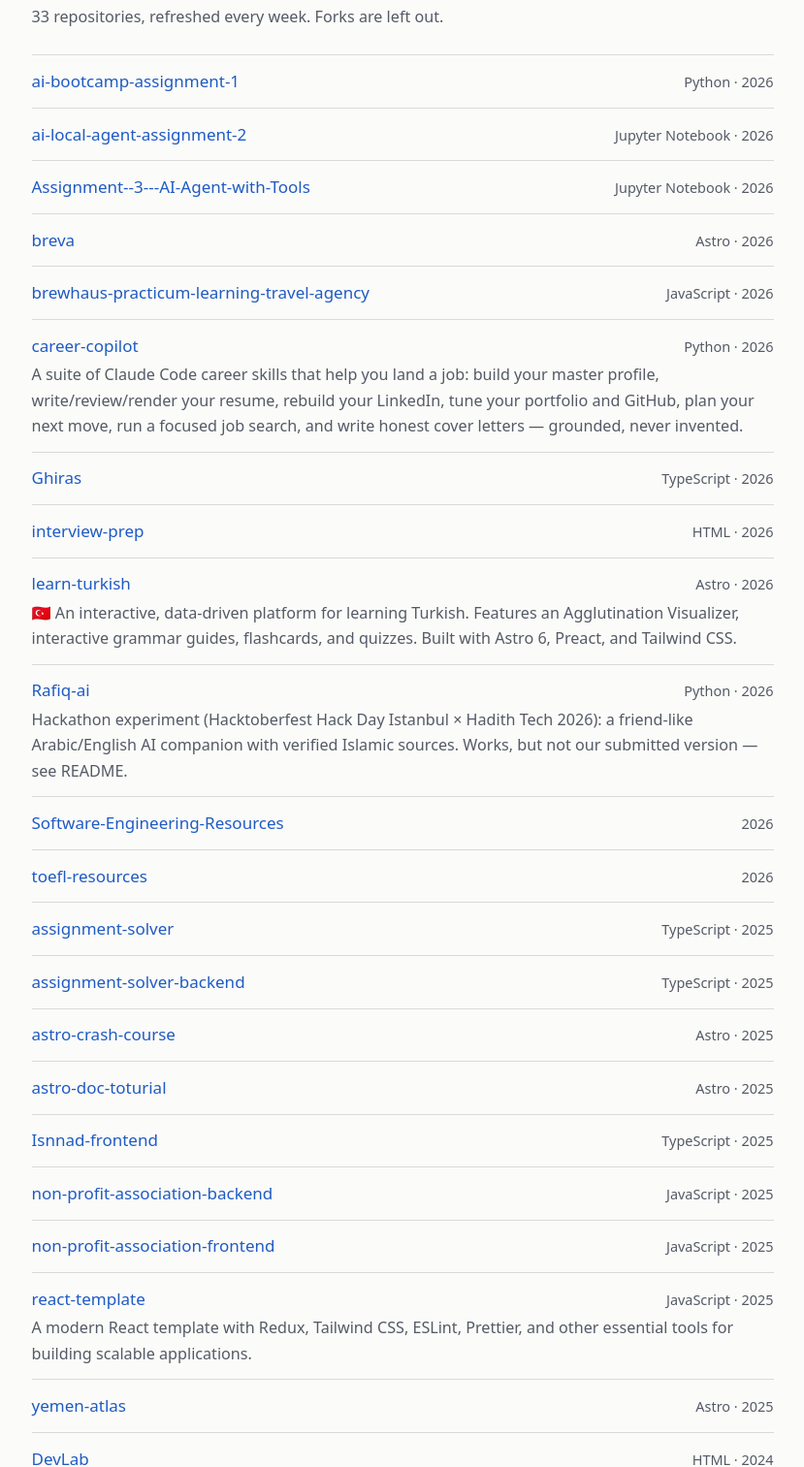
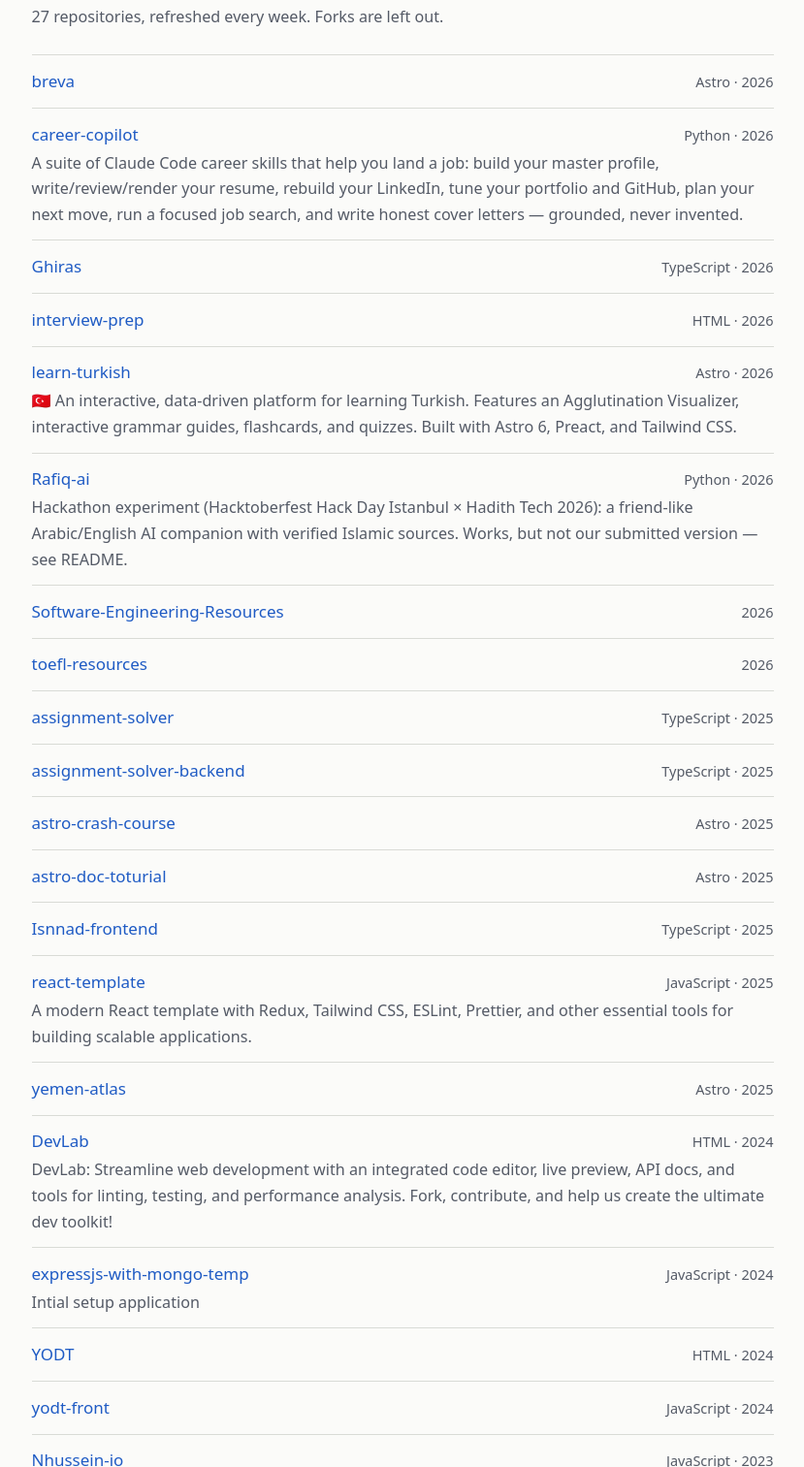
Before and after one commit to nhussein2026/Nhussein-io, an Astro site: page /journey in a window 1280 px wide. Shown: the part 2177-3690 px from the top of the page at 97% size, without its empty margins (225-1054 px from the left). Built offline with nearby package versions, Linux system fonts and the light colour scheme; Astro itself is replaced by a stand-in of ours.

Commit message:
feat: fill in story dates and Safha details, hide unreviewed repositories
Hop starts Sep 2026 (first commit), Eskici ends Jul 2025, and Safha is
the safha.dev blog: solo, WordPress first, now Astro. Six repositories
stay off Journey until they are reviewed.

Co-Authored-By: Claude Opus 5.5 <noreply@anthropic.com>

```diff
--- a/scripts/fetch-repos.mjs
+++ b/scripts/fetch-repos.mjs
@@ -4,6 +4,17 @@ import { writeFile } from "node:fs/promises";
 
 const USER = "nhussein2026";
 const OUT = new URL("../src/data/repos.json", import.meta.url);
+
+// Public repositories kept off the site until I have reviewed them
+// (doc/questions.md, D-b and D-c). Remove a name to show it again.
+const HIDDEN = new Set([
+  "non-profit-association-backend",
+  "non-profit-association-frontend",
+  "ai-bootcamp-assignment-1",
+  "ai-local-agent-assignment-2",
+  "Assignment--3---AI-Agent-with-Tools",
+  "brewhaus-practicum-learning-travel-agency",
+]);
 
 async function main() {
   const res = await fetch(
@@ -18,6 +29,7 @@ async function main() {
     .filter((r) => !r.fork && !r.private)
     // The profile README repository is not a project.
     .filter((r) => r.name.toLowerCase() !== USER.toLowerCase())
+    .filter((r) => !HIDDEN.has(r.name))
     .map((r) => ({
       name: r.name,
       description: r.description ?? "",
--- a/src/content/projects/eskici.md
+++ b/src/content/projects/eskici.md
@@ -3,8 +3,8 @@ title: Eskici
 summary: A second-hand marketplace in three languages
 role: Team lead and main developer
 team: Three people
-start: TO CONFIRM
-end: TO CONFIRM
+start: Nov 2024
+end: Jul 2025
 status: Graduation project; ran live for about a year; offline now
 stack: [MongoDB, Express, React, Node.js, Tailwind CSS]
 code: https://github.com/3skici
--- a/src/content/projects/hop.md
+++ b/src/content/projects/hop.md
@@ -3,7 +3,7 @@ title: Hop
 summary: A self-hosted planning app for goals, habits and study
 role: Designer and sole developer
 team: Solo
-start: TO CONFIRM
+start: Sep 2026
 end: Oct 2026 (v1)
 status: In daily use
 stack: [TypeScript, React, Node.js, SQLite]
--- a/src/content/projects/safha.md
+++ b/src/content/projects/safha.md
@@ -1,9 +1,9 @@
 ---
 title: Safha
 summary: Tutorials for Arabic-speaking developers
-role: TO CONFIRM
-team: TO CONFIRM
-start: TO CONFIRM
+role: Creator and sole developer
+team: Solo
+start: Dec 2023
 status: Live at safha.dev
 stack: [Astro, MDX, Tailwind CSS]
 live: https://safha.dev
@@ -16,7 +16,7 @@ Most programming tutorials are written in English. Safha publishes tutorials and
 
 ## My part
 
-TO CONFIRM: what I designed and built myself.
+Safha is my own developer blog. I started it on WordPress with a custom theme, then moved it to Astro, which it runs on today.
 
 ## Key decisions
 
--- a/src/data/repos.json
+++ b/src/data/repos.json
@@ -1,34 +1,4 @@
 [
-  {
-    "name": "ai-bootcamp-assignment-1",
-    "description": "",
-    "topics": [],
-    "language": "Python",
-    "year": 2026,
-    "url": "https://github.com/nhussein2026/ai-bootcamp-assignment-1",
-    "homepage": null,
-    "archived": false
-  },
-  {
-    "name": "ai-local-agent-assignment-2",
-    "description": "",
-    "topics": [],
-    "language": "Jupyter Notebook",
-    "year": 2026,
-    "url": "https://github.com/nhussein2026/ai-local-agent-assignment-2",
-    "homepage": null,
-    "archived": false
-  },
-  {
-    "name": "Assignment--3---AI-Agent-with-Tools",
-    "description": "",
-    "topics": [],
-    "language": "Jupyter Notebook",
-    "year": 2026,
-    "url": "https://github.com/nhussein2026/Assignment--3---AI-Agent-with-Tools",
-    "homepage": null,
-    "archived": false
-  },
   {
     "name": "breva",
     "description": "",
@@ -36,16 +6,6 @@
     "language": "Astro",
     "year": 2026,
     "url": "https://github.com/nhussein2026/breva",
-    "homepage": null,
-    "archived": false
-  },
-  {
-    "name": "brewhaus-practicum-learning-travel-agency",
-    "description": "",
-    "topics": [],
-    "language": "JavaScript",
-    "year": 2026,
-    "url": "https://github.com/nhussein2026/brewhaus-practicum-learning-travel-agency",
     "homepage": null,
     "archived": false
   },
@@ -175,26 +135,6 @@
     "year": 2025,
     "url": "https://github.com/nhussein2026/Isnnad-frontend",
     "homepage": "https://isnnad.vercel.app",
-    "archived": false
-  },
-  {
-    "name": "non-profit-association-backend",
-    "description": "",
-    "topics": [],
-    "language": "JavaScript",
-    "year": 2025,
-    "url": "https://github.com/nhussein2026/non-profit-association-backend",
-    "homepage": null,
-    "archived": false
-  },
-  {
-    "name": "non-profit-association-frontend",
-    "description": "",
-    "topics": [],
-    "language": "JavaScript",
-    "year": 2025,
-    "url": "https://github.com/nhussein2026/non-profit-association-frontend",
-    "homepage": null,
     "archived": false
   },
   {
```
